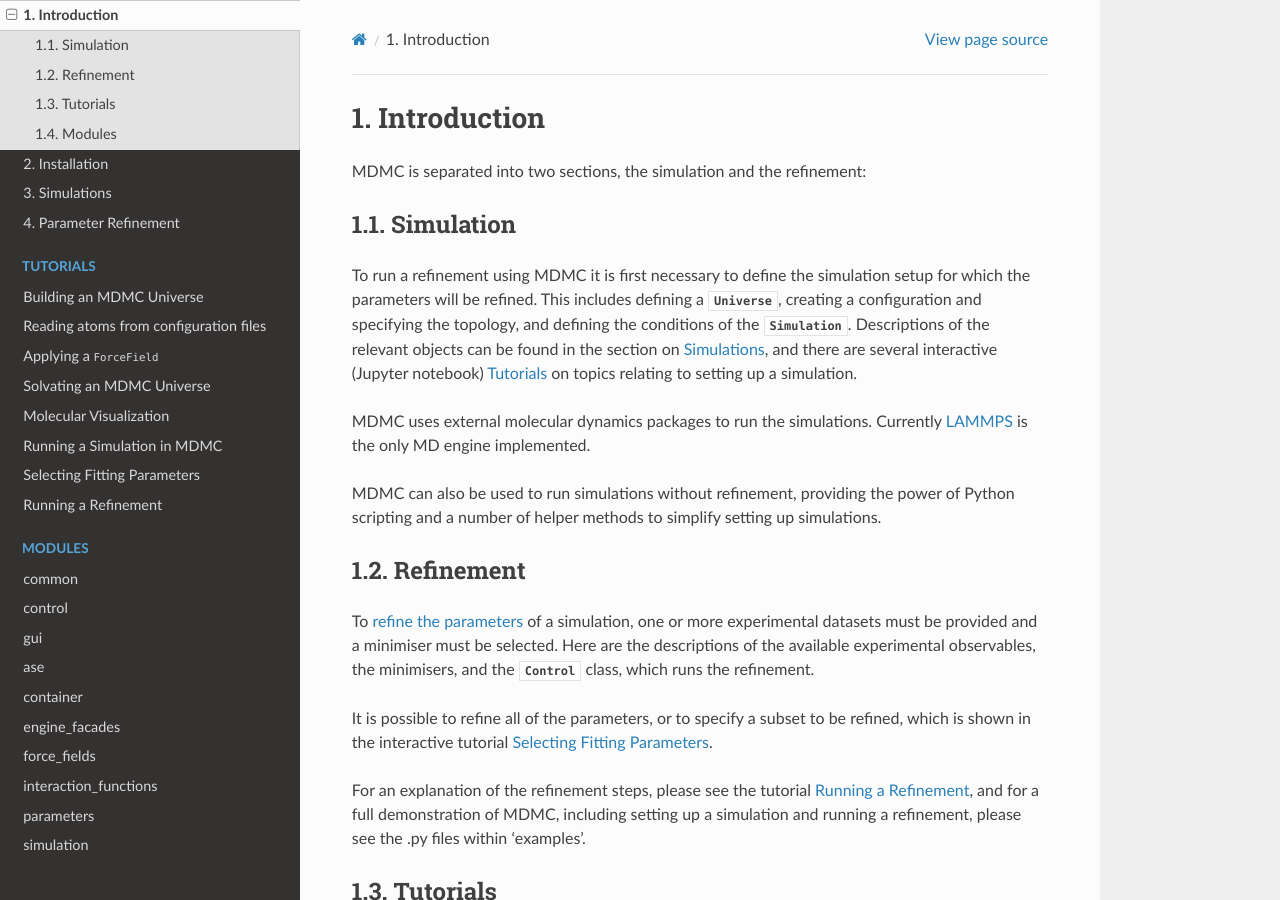
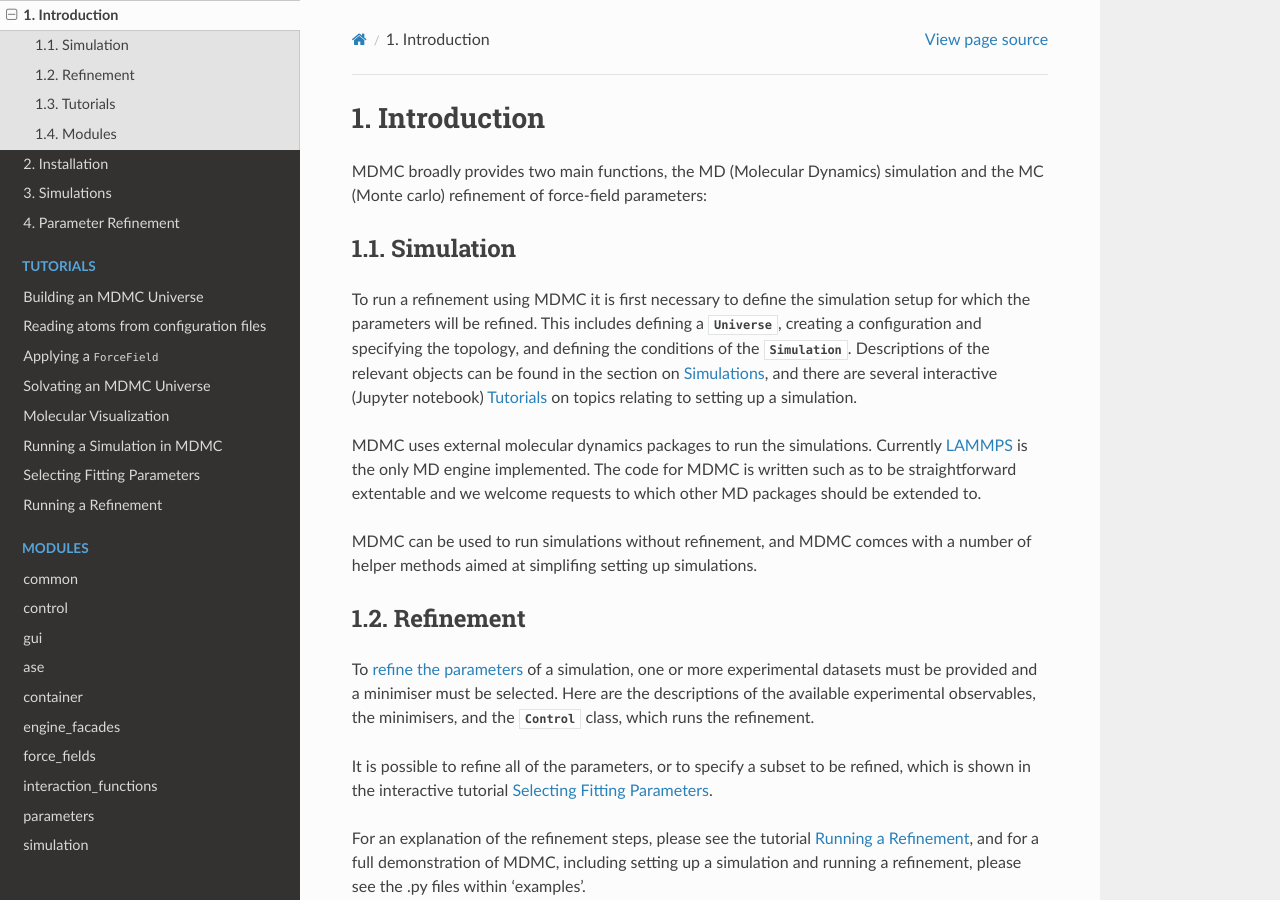
Before and after one commit to ISISNeutronMuon/MDMC, a Sphinx documentation site: the page built from doc/pages/introduction.rst, in a window 1280 px wide and 900 px high. Built offline with Sphinx 7.4.7 and the Read the Docs theme 2.0.0, drawn with Linux system fonts in a browser that asks for light colours.

Commit message:
suggestions to changes wordings introduction.rst

```diff
--- a/doc/pages/introduction.rst
+++ b/doc/pages/introduction.rst
@@ -3,7 +3,8 @@
 Introduction
 ============
 
-MDMC is separated into two sections, the simulation and the refinement:
+MDMC broadly provides two main functions, the MD (Molecular Dynamics)
+simulation and the MC (Monte carlo) refinement of force-field parameters:
 
 Simulation
 ----------
@@ -18,11 +19,12 @@ simulation.
 
 MDMC uses external molecular dynamics packages to run the simulations.
 Currently `LAMMPS <https://lammps.sandia.gov>`_ is the only MD engine
-implemented.
+implemented. The code for MDMC is written such as to be straightforward
+extentable and we welcome requests to which other MD packages should be
+extended to.
 
-MDMC can also be used to run simulations without refinement, providing the
-power of Python scripting and a number of helper methods to simplify setting up
-simulations.
+MDMC can be used to run simulations without refinement, and MDMC comces
+with a number of helper methods aimed at simplifing setting up simulations.
 
 Refinement
 ----------
```
